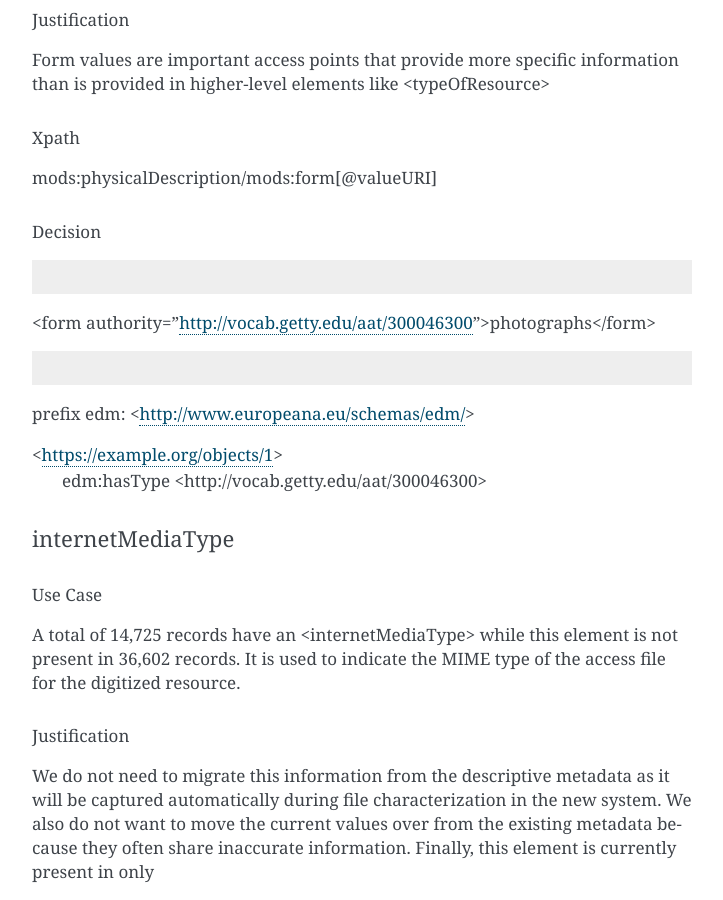
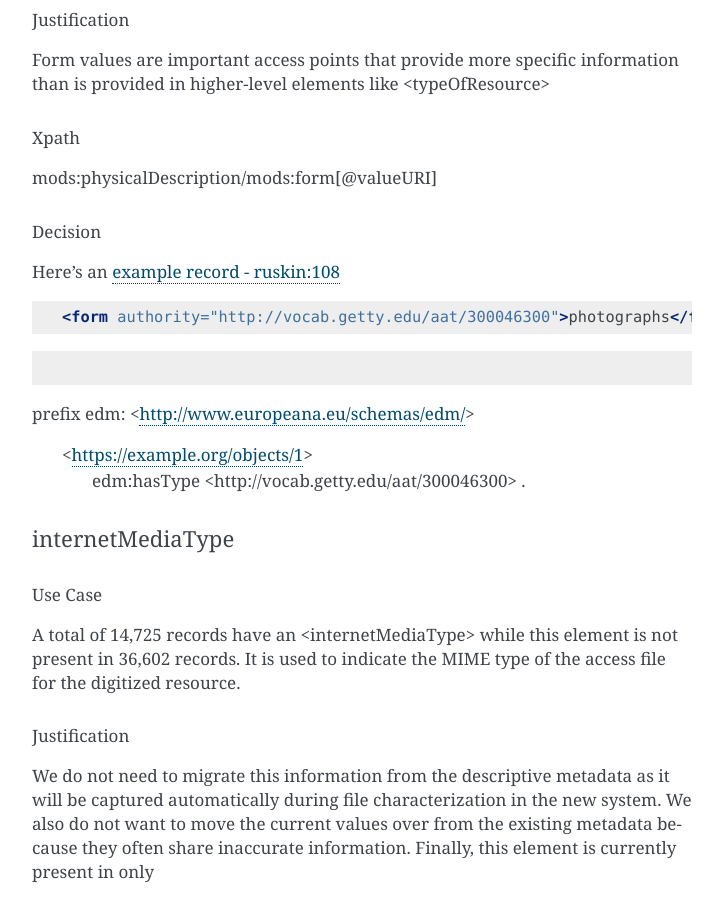
Before and after one commit to UTKcataloging/mods_to_rdf, a Sphinx documentation site: the page built from docs/source/contents/4_draft_mapping.rst, in a window 1280 px wide and 900 px high, scrolled down 4354 px. Shown: the whole window, without its empty margins (388-1111 px from the left). Built offline with Sphinx 7.4.7, drawn with Linux system fonts in a browser that asks for light colours; formulas are drawn with MathJax 3.

Commit message:
Add missing example and period.

```diff
--- a/docs/source/contents/4_draft_mapping.rst
+++ b/docs/source/contents/4_draft_mapping.rst
@@ -207,16 +207,18 @@
 Decision
 ^^^^^^^^
 
+Here's an `example record - ruskin:108 <https://digital.lib.utk.edu/collections/islandora/object/ruskin%3A108/datastream/MODS/view>`_
+
 .. code-block:: xml
 
-<form authority="http://vocab.getty.edu/aat/300046300">photographs</form>
+    <form authority="http://vocab.getty.edu/aat/300046300">photographs</form>
 
 .. code-block:: turtle
 
 prefix edm: <http://www.europeana.eu/schemas/edm/>
 
-<https://example.org/objects/1>
-        edm:hasType <http://vocab.getty.edu/aat/300046300>
+    <https://example.org/objects/1>
+        edm:hasType <http://vocab.getty.edu/aat/300046300> .
 
 
 internetMediaType
```
